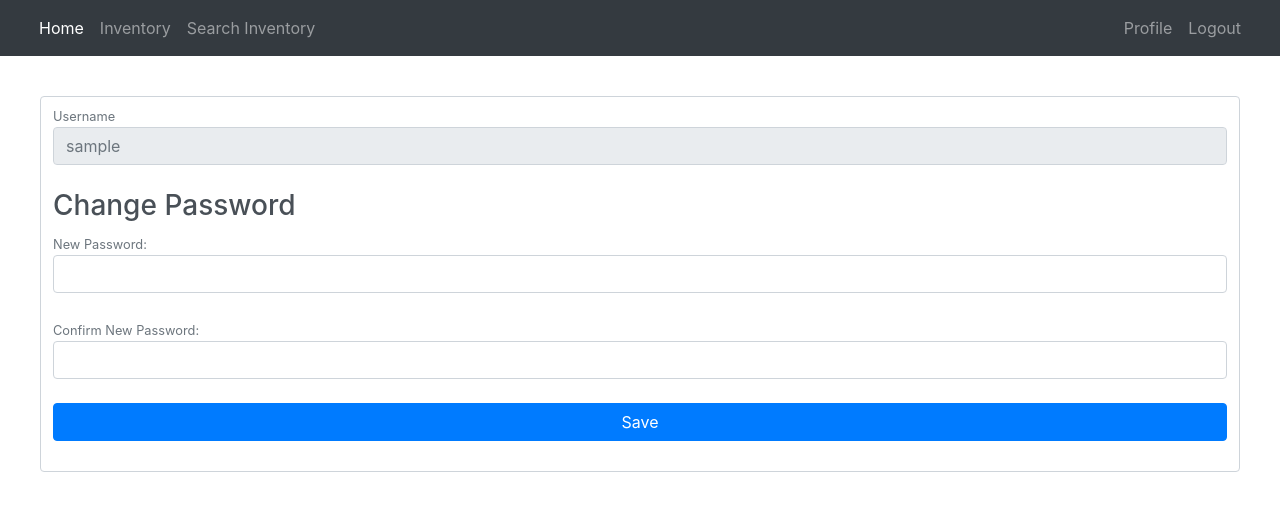
After one commit to Shark1y/localInventorization, a Flask app: page /profile in a window 1280 px wide. The commit adds this page. Shown: the top 511 px of the page. Run offline with Flask 3, Linux system fonts and the light colour scheme; the visitor is signed in with stand-in values (Sample User, id 1); some libraries are stand-ins or nearby versions.

Commit message:
User profile implemented
-Users can now change passwords

```diff
--- a/routes.py
+++ b/routes.py
@@ -31,7 +31,7 @@ def compress_image(image_path):
 def register_routes(app, db, bcrypt):
     @app.route('/') # home page technically
     def index():
-        return render_template('index.html' )
+        return render_template('index.html',user=current_user)
 
     @app.route('/register', methods=['GET', 'POST'])
     def register(): # user registration
@@ -198,7 +198,8 @@ def register_routes(app, db, bcrypt):
         if request.method == 'POST':
             # Update item details from form submission
             item.title = request.form['title']
-            item.price = float(request.form['price'])
+            item.asking = float(request.form['asking'])
+            item.bought = float(request.form['bought'])
             item.invRef = request.form['invRef']
             item.condition = request.form['condition']
             item.status = request.form['status']
@@ -213,3 +214,21 @@ def register_routes(app, db, bcrypt):
 
         # Render edit form with existing item data
         return redirect(url_for('inventory'))
+
+    @app.route('/profile', methods=['GET', 'POST']) # home page technically
+    @login_required
+    def profile():
+        if request.method == 'GET':
+            return render_template('profile.html', user=current_user)
+        elif request.method == 'POST':
+            password = request.form.get('password')
+            second_password = request.form.get('password-confirm') # Password confirmation
+            if (password == second_password):
+                hashed_password = bcrypt.generate_password_hash(password) # password encryption
+                current_user.password = hashed_password
+
+                db.session.commit()
+                flash('Password changed successfully!')
+                return redirect(url_for('profile', user=current_user))
+            else:
+                return 'Passwords don''t match'
--- a/static/css/styles.css
+++ b/static/css/styles.css
@@ -70,3 +70,10 @@
     width: 40%;
     margin: auto;
 }
+
+.user-edit-form{
+    border: 50px; /* Black border with 50px width */
+    padding: 20px;  /* Optional: Add some padding inside the form */
+    margin: 20px;   /* Optional: Add margin around the form */
+    border-radius: 10px; /* Optional: Softened corners */
+}
--- a/templates/base.html
+++ b/templates/base.html
@@ -26,7 +26,7 @@
               </ul>
               <ul class="navbar-nav ml-auto">
                 <li class="nav-item">
-                  <a class="nav-link" href="">Profile</a> <!-- Profile edit section to come -->
+                  <a class="nav-link" href="{{ url_for('profile') }}">Profile</a> <!-- Profile edit section to come -->
                 </li>
                 <li class="nav-item">
                   <a class="nav-link" href="{{ url_for('logout') }}">Logout</a>
--- a/templates/index.html
+++ b/templates/index.html
@@ -8,7 +8,7 @@
 
 {% if current_user.is_authenticated %}
     <div class="home-welcoming">
-        <h1 class="welcome-sign">Welcome!</h1>
+        <h1 class="welcome-sign">{{user.username}}, Welcome!</h1>
         <h1 class="welcome-sign">Quick Links:</h1>
     </div>
 
--- a/templates/inventory.html
+++ b/templates/inventory.html
@@ -22,7 +22,7 @@
         <small class="text-muted">Price you are selling item for</small>
         <input type="number" class="form-control" name="asking" placeholder="Asking Price"><br/>
 
-        <small class="text-muted">Internal Inventory Number for future distinguishing</small>
+        <small class="text-muted">Internal inventory number for future distinguishing</small>
         <input type="text" class="form-control" name="invRef" placeholder="Inventory Reference"><br/>
 
         <select class="form-select" name="status" aria-label="item status select">
--- /dev/null
+++ b/templates/profile.html
@@ -0,0 +1,26 @@
+<!-- Individual item details page-->
+{% extends "base.html" %}
+
+{% block title %}User Profile{% endblock %}
+
+{% block content %}
+
+<div class="user-edit-form">
+    <form class="form-control" action="{{url_for('profile')}}" method="POST">
+        <small class="text-muted">Username</small>
+        <input type="text" class="form-control" name="username" placeholder="{{user.username}}" readonly><br/>
+
+        <h3>Change Password</h3>
+        <small class="text-muted">New Password:</small>
+        <input type="text" class="form-control" name="password"><br/>
+
+        <small class="text-muted">Confirm New Password:</small>
+        <input type="text" class="form-control" name="password-confirm"><br/>
+
+        <input type="submit" value="Save" class="btn btn-primary btn-block mb-4">
+    </form>
+</div>
+
+
+
+{% endblock %}
```
